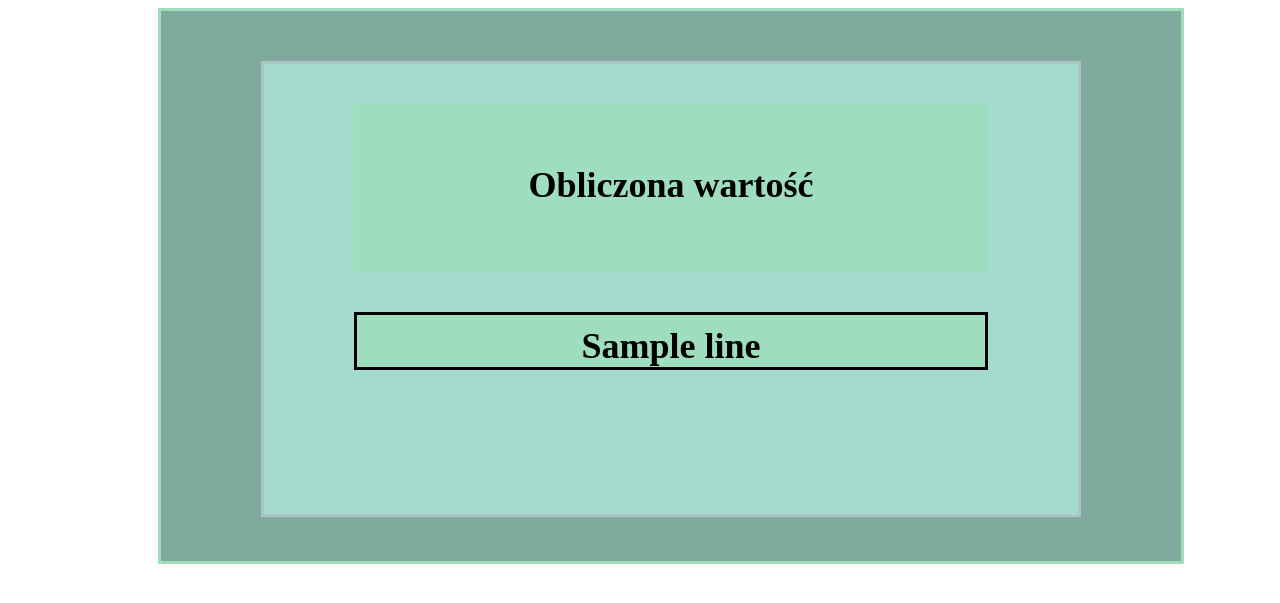
After one commit to artcom-rapa/currency_converter, a Flask app: template templates/calculate_value.html in a window 1280 px wide. The commit adds this page. Shown: the top 603 px of the page. Run offline with Flask 2, Linux system fonts and the light colour scheme; the template is opened without the code that fills it: most values are stand-ins (such as "Sample title", 1, 10 or a date in 2020).

Commit message:
Add files calculate_value.html. Change app.py, index.html, style.css

```diff
--- a/app.py
+++ b/app.py
@@ -1,13 +1,10 @@
 from flask import Flask
-
-from flask import render_template
-from flask import request
+from flask import render_template, request
 
 import csv
 import requests
 
 app = Flask(__name__)
-
 
 response = requests.get("http://api.nbp.pl/api/exchangerates/tables/C?format=json")
 data = response.json()
@@ -25,6 +22,13 @@ with open('rates.csv', 'w', newline='', encoding='utf-8') as csvfile:
 with open('rates.csv', 'r', encoding='utf-8') as csvfile:
     tab = [list(wiersz.split(";")) for wiersz in csvfile]
 
+code = []
+for row in tab:
+    code.append(row[1])
+
+currency_code = {c: t for (c, t) in zip(code, tab)}
+
+
 @app.route("/")
 def index():
     return render_template("index.html")
@@ -36,18 +40,14 @@ def convert():
         print("We received GET")
         return render_template("calculate.html")
     elif request.method == 'POST':
-        for row in tab:
-            for elem in row:
-                if elem == request.form["currency"]:
-                    if request.form["operation"] == "buying":
-                        ask = row[3]
-                        value = str(float(ask) * int(request.form["quantity"])) + " PLN"
-                        return value
-                    elif request.form["operation"] == "sales":
-                        bid = row[2]
-                        value = str(float(bid) * int(request.form["quantity"])) + " PLN"
-                        return value
-
+        if request.form["operation"] == "buying":
+            ask = currency_code[request.form["currency"]][3]
+            value = str(float(ask) * int(request.form["quantity"])) + " PLN"
+            return render_template("calculate_value.html", result=value)
+        elif request.form["operation"] == "sales":
+            bid = currency_code[request.form["currency"]][2]
+            value = str(float(bid) * int(request.form["quantity"])) + "  PLN"
+            return render_template("calculate_value.html", result=value)
 
 if __name__ == '__main__':
     app.run(debug=True)
--- a/static/style.css
+++ b/static/style.css
@@ -29,9 +29,19 @@
 	margin-top: 40px;
 	padding-top: 10px;
 }
+.main_value {
+	font-size:36px;
+	text-align:center;
+	margin-left: 90px;
+	margin-right: 90px;
+	background-color: #9EDEBE;
+	margin-top: 40px;
+	padding-top: 10px;
+	font-weight: bold;
+	border: solid;
+}
 
-.body_img {
-}
+
 .form {
 	padding-top: 40px;
 	padding-bottom: 40px;
--- /dev/null
+++ b/templates/calculate_value.html
@@ -0,0 +1,15 @@
+{% extends "index_.html" %}
+{% block content %}
+<div class="body">
+    <div class="main_body">
+        <div class="main_title">
+            <h1 class="main_title">Obliczona wartość</h1><br>
+        </div>
+        <div class="main_value" >
+            {% for line in result %}
+            {{ line }}
+            {% endfor %}
+        </div>
+    </div>
+</div>
+{% endblock %}
--- a/templates/index.html
+++ b/templates/index.html
@@ -2,7 +2,7 @@
 {% block content %}
 <div class="body">
   <div class="main_body">
-    <h1 class="main_title">Przelicznik walut</h1>
+    <h1 class="main_title"><a href="{{'calculate'}}">Przelicznik walut</a></h1>
     <div class="body_img"><img src="{{url_for('static',filename='waluty.jpg')}}" alt="waluta" width="444" height="300" longdesc="kursywalut.jpg"> </div>
   </div>
 </div>
```
Also changed, not shown: rates.csv (+13 -13 lines).
